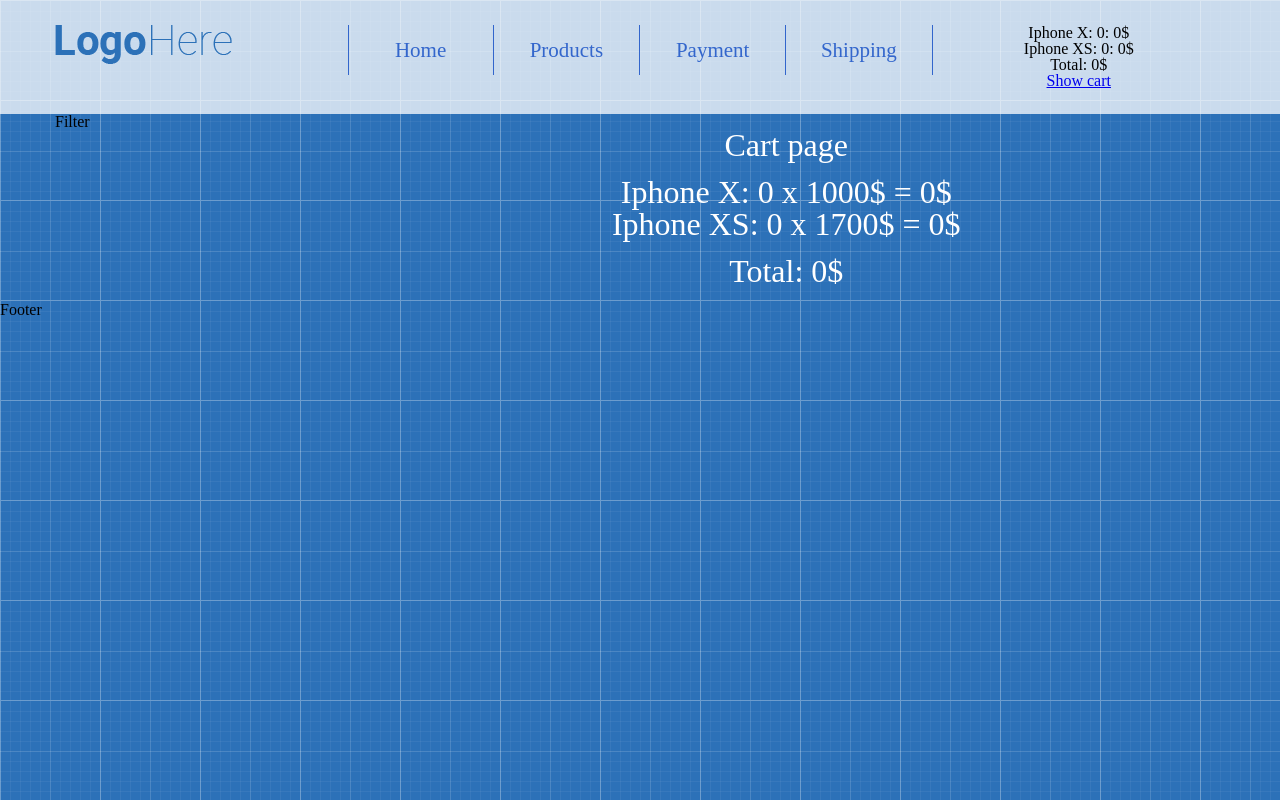
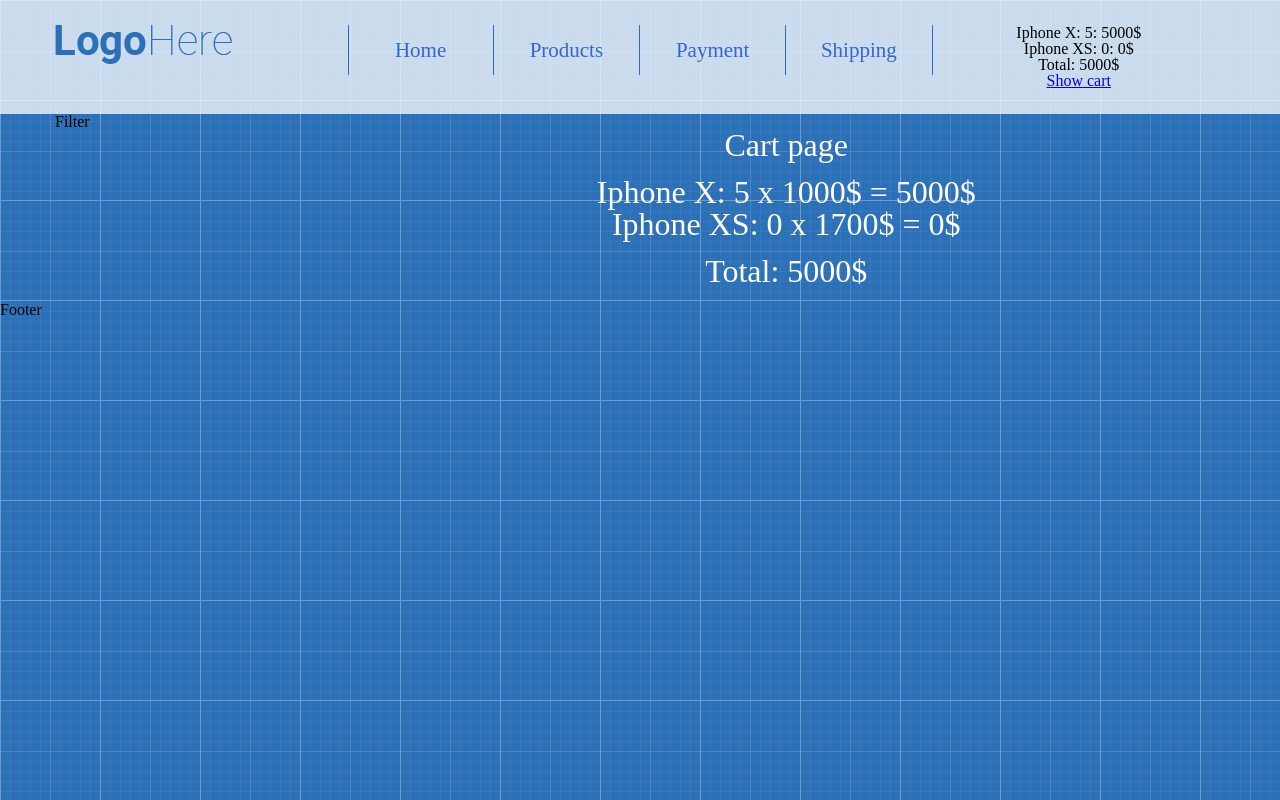
Before and after one commit to dimonkatri4/shop-project, a React (Create React App) app: page /cart in a window 1280 px wide. Built offline with nearby package versions, Linux system fonts and the light colour scheme.

Commit message:
створили компонент CartTotal і використали його

```diff
--- a/src/App/App.js
+++ b/src/App/App.js
@@ -12,7 +12,7 @@
 
 	state = {
 	productInCart: {
-		1:0,
+		1:5,
 		2:0,
 	}
 }
--- a/src/App/Header/Cart/Cart.js
+++ b/src/App/Header/Cart/Cart.js
@@ -3,6 +3,7 @@
 import {keys} from "lodash"
 import productsData,{getProductsMap} from './../../Main/Products/productsData'
 import {Link} from 'react-router-dom'
+import CartTotal from '../../../Components/Cart/CartTotal'
 
 
 
@@ -19,10 +20,9 @@
 				</div>
 			))
 		}
-		Total: {
-			keys(productInCart).reduce((total,productId)=>
-			 total + (productsMap[productId].price * productInCart[productId]), 0 )
-		}$
+		<CartTotal
+			productInCart={productInCart}
+		/>
 		<div><Link to="/cart">Show cart</Link></div>
 	</div>
 	)
--- a/src/App/Main/CartPage/CartPage.js
+++ b/src/App/Main/CartPage/CartPage.js
@@ -1,6 +1,7 @@
 import React from 'react'
 import productsData,{getProductsMap} from '../Products/productsData'
 import {keys} from 'lodash'
+import CartTotal from '../../../Components/Cart/CartTotal'
 
 
 const CartPage = ({
@@ -20,11 +21,12 @@
                 }
             </div>
             <div className="page-title">
-                Total: {
-                keys(productInCart).reduce((total,productId)=>
-                    total + (productsMap[productId].price * productInCart[productId]), 0 )
-                }$
+                <CartTotal
+                    productInCart = {productInCart}
+                />
             </div>
+
+
         </div>
     )
 }
--- /dev/null
+++ b/src/Components/Cart/CartTotal.js
@@ -0,0 +1,21 @@
+import React from 'react'
+import {keys} from 'lodash'
+import productsData, {getProductsMap} from '../../App/Main/Products/productsData'
+
+
+
+const CartTotal = ({
+    productInCart,
+    productsMap = getProductsMap(productsData)
+}) => {
+    return (
+        <div>
+            Total: {
+                keys(productInCart).reduce((total,productId)=>
+                total + (productsMap[productId].price * productInCart[productId]), 0 )
+                }$
+        </div>
+    )
+}
+
+export default CartTotal
```
